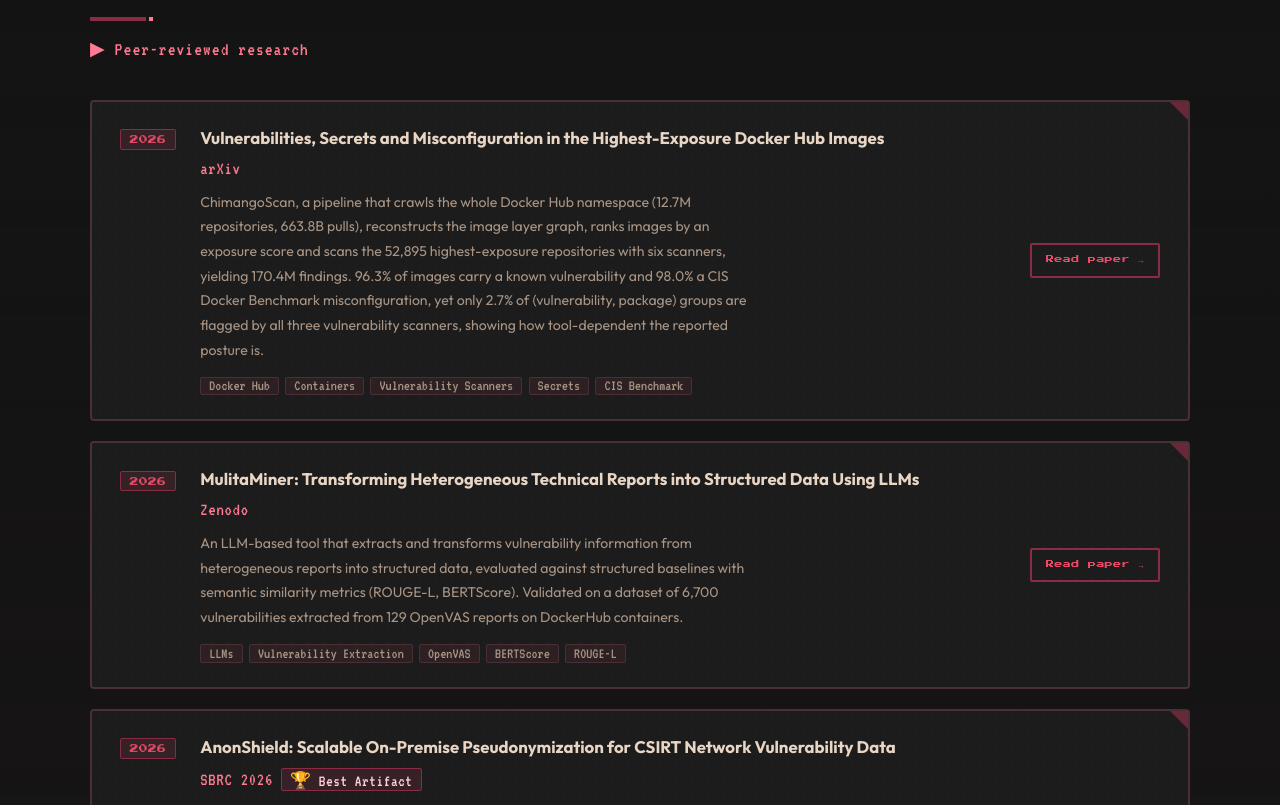
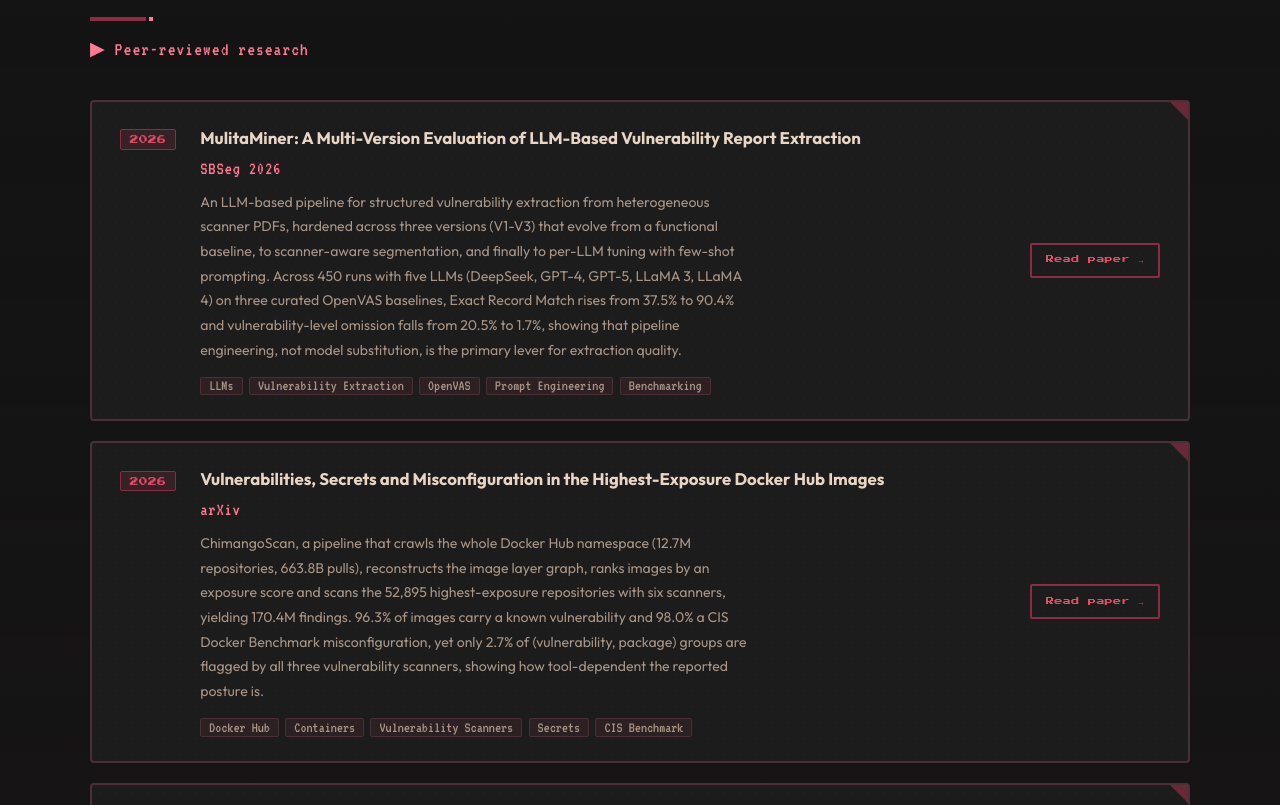
Before and after one commit to INARI18/INARI18.github.io, a React (Vite) app: page / in a window 1280 px wide. Shown: the part 2940-3745 px from the top of the page. Built offline with nearby package versions, Linux system fonts and the light colour scheme.

Commit message:
add new publication

```diff
--- a/src/data/publications.ts
+++ b/src/data/publications.ts
@@ -1,5 +1,17 @@
 import type { Publication } from "types";
 export const publications: Publication[] = [
+  {
+    year: "2026",
+    title:
+      "MulitaMiner: A Multi-Version Evaluation of LLM-Based Vulnerability Report Extraction",
+    venue: "SBSeg 2026",
+    desc: {
+      en: "An LLM-based pipeline for structured vulnerability extraction from heterogeneous scanner PDFs, hardened across three versions (V1-V3) that evolve from a functional baseline, to scanner-aware segmentation, and finally to per-LLM tuning with few-shot prompting. Across 450 runs with five LLMs (DeepSeek, GPT-4, GPT-5, LLaMA 3, LLaMA 4) on three curated OpenVAS baselines, Exact Record Match rises from 37.5% to 90.4% and vulnerability-level omission falls from 20.5% to 1.7%, showing that pipeline engineering, not model substitution, is the primary lever for extraction quality.",
+      pt: "Pipeline baseado em LLMs para extração estruturada de vulnerabilidades a partir de PDFs heterogêneos de scanners, refinado ao longo de três versões (V1-V3) que evoluem de um baseline funcional para segmentação ciente do scanner e, por fim, ajuste por LLM com prompting few-shot. Em 450 execuções com cinco LLMs (DeepSeek, GPT-4, GPT-5, LLaMA 3, LLaMA 4) sobre três baselines OpenVAS curados manualmente, o Exact Record Match sobe de 37,5% para 90,4% e a omissão em nível de vulnerabilidade cai de 20,5% para 1,7%, mostrando que a engenharia do pipeline, e não a troca de modelo, é o principal fator de qualidade da extração.",
+    },
+    tags: ["LLMs", "Vulnerability Extraction", "OpenVAS", "Prompt Engineering", "Benchmarking"],
+    link: "https://sol.sbc.org.br/index.php/sbseg/article/view/44328",
+  },
   {
     year: "2026",
     title:
```
